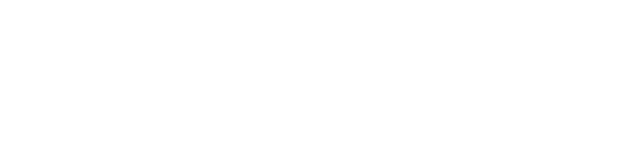
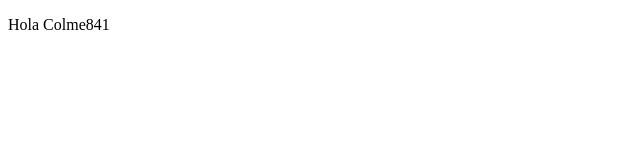
Before and after one commit to Colme841/ci-cd, a plain HTML site: page src/index.html in a window 1280 px wide. Shown: the whole page, without its empty margins (0-640 px from the left). Drawn offline with Linux system fonts and the light colour scheme.

Commit message:
feat: add body

```diff
--- a/src/index.html
+++ b/src/index.html
@@ -1,5 +1,5 @@
 <!DOCTYPE html>
 <html>
 <head><title></title></head>
-<body></body>
+<body><p>Hola Colme841</p></body>
 </html>
```
